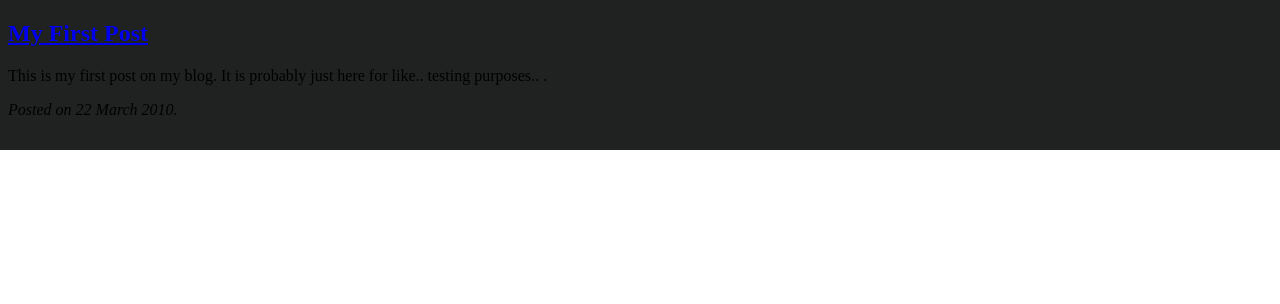
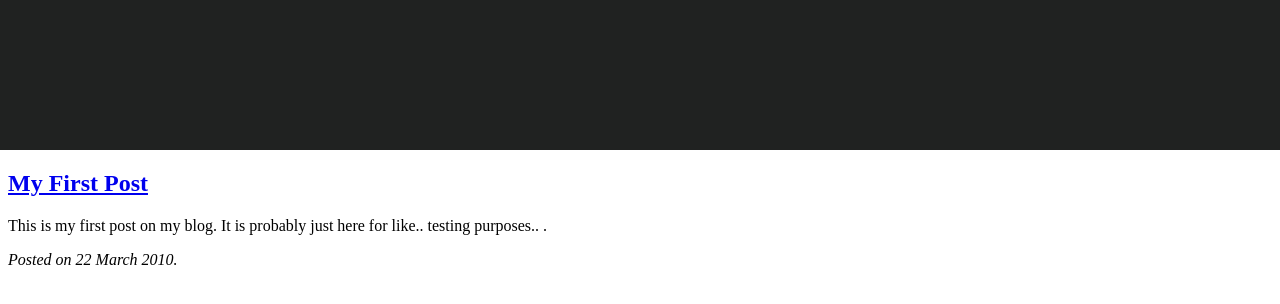
Before and after one commit to son-nguyen/son-nguyen.github.com, a Jekyll site: the page built from index.html, in a window 1280 px wide. Shown: the top 304 px of the page. Built offline with Jekyll 4.4.1, drawn with Linux system fonts in a browser that asks for light colours.

Commit message:
might fix blog post v2

```diff
--- a/stylesheets/style.css
+++ b/stylesheets/style.css
@@ -12,5 +12,6 @@
 
 #content {
     position: relative;
+    top: 150px;
 }
 a.hover { text-decoration: none; }
```
